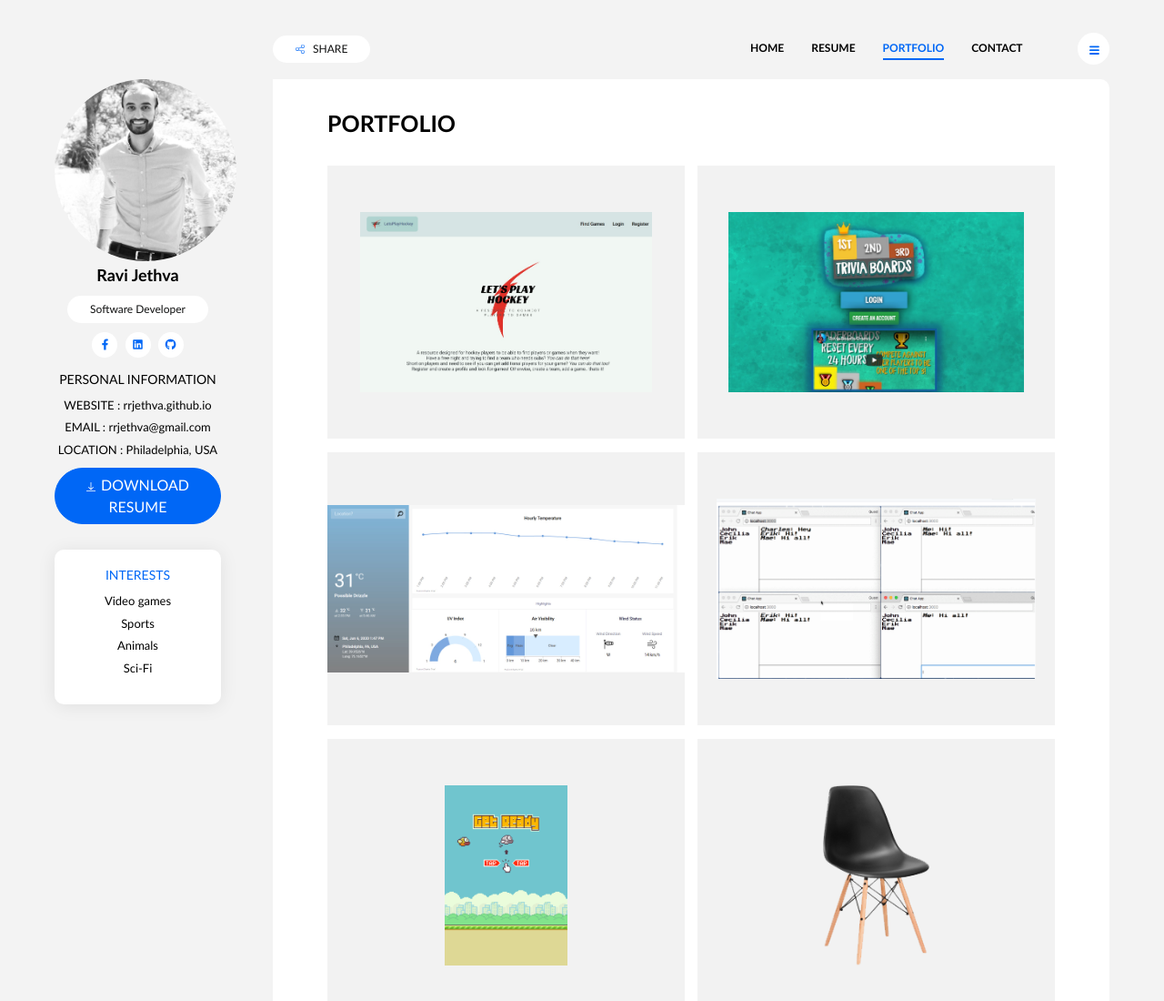
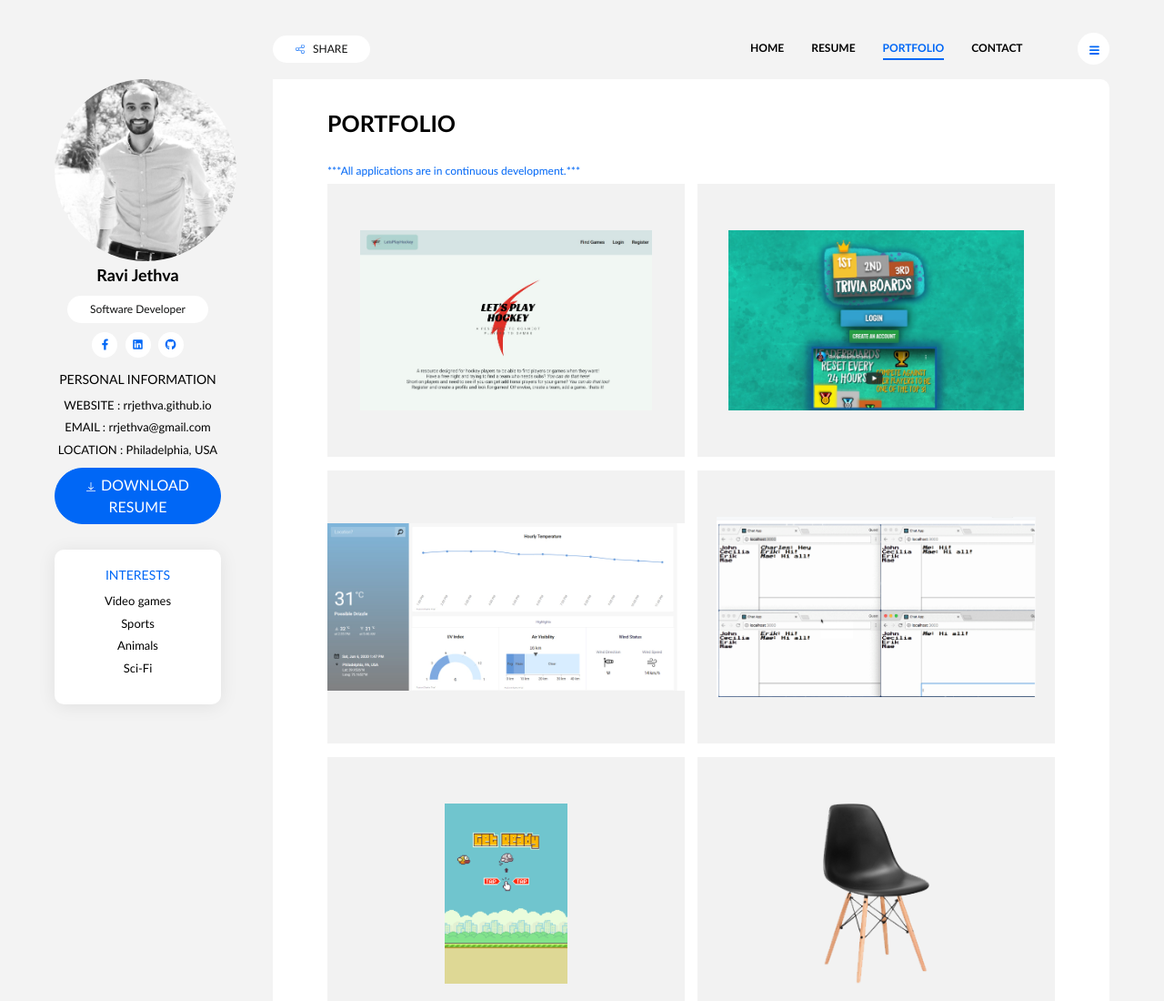
Before and after one commit to rrjethva/rrjethva.github.io, a website: page portfolio.html in a window 1280 px wide. Shown: the top 1100 px of the page at 91% size. Drawn offline with Linux system fonts and the light colour scheme.

Commit message:
add section subtitle in portfolio page

```diff
--- a/portfolio.html
+++ b/portfolio.html
@@ -67,6 +67,7 @@
         <main>
             <section class="portfolio-section">
                 <h2 class="section-title">PORTFOLIO</h2>
+                <h4 class="section-subtitle">***All applications are in continuous development.***</h4>
 
                 <div class="portfolio-wrapper">
                     <figure class="portfolio-item hover-box">
```
